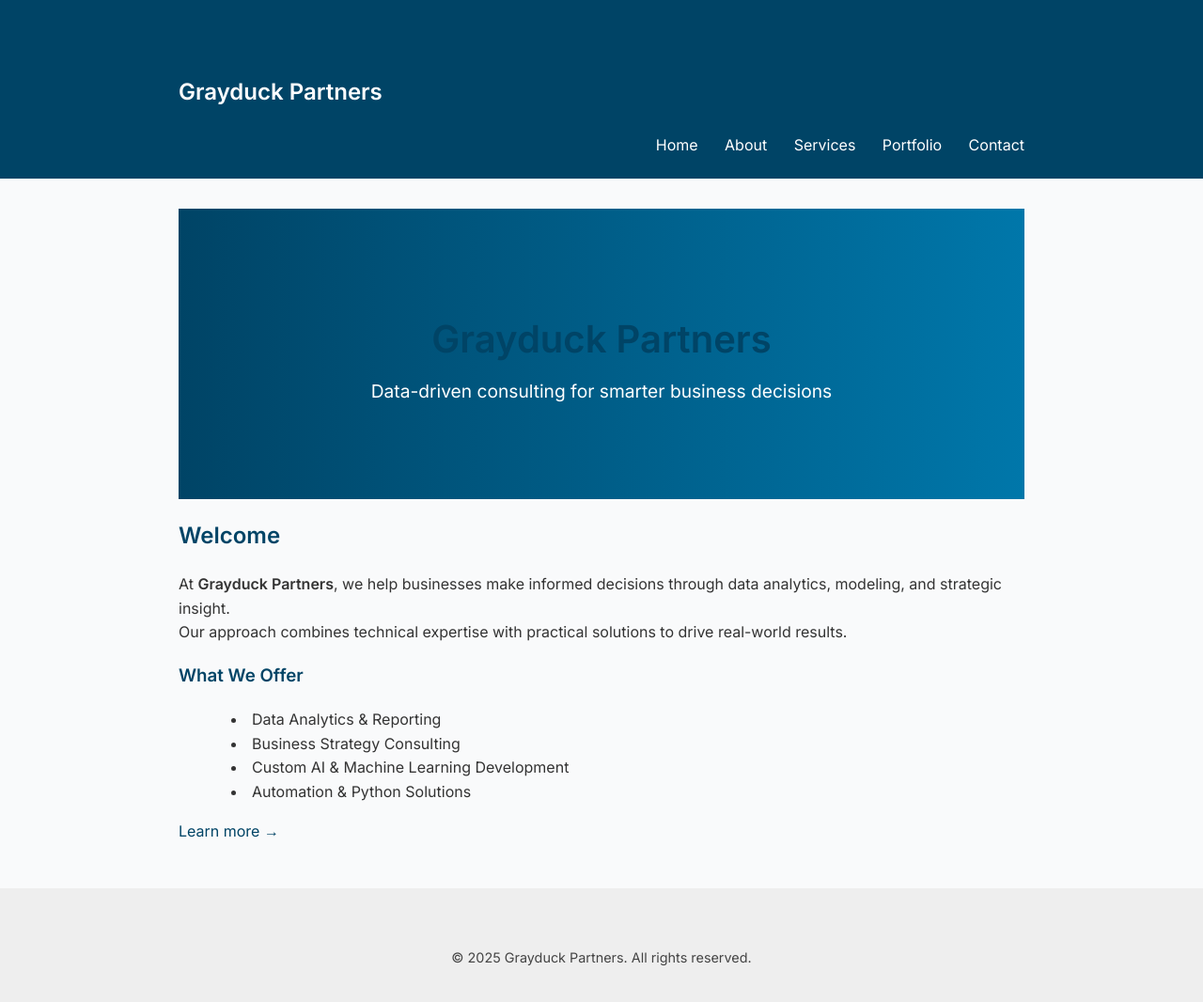
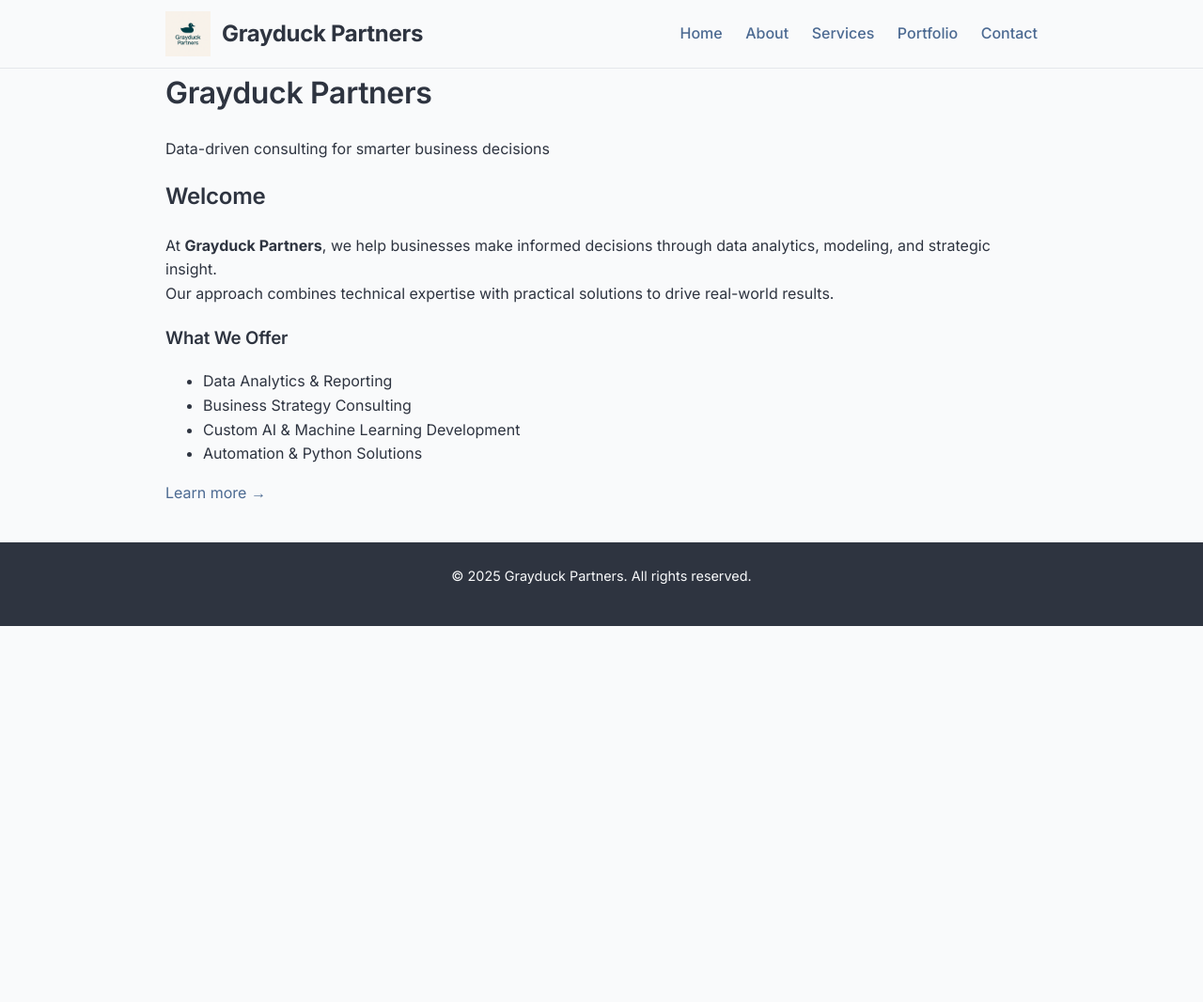
Before and after one commit to glenhanson/glenhanson.github.io, a Jekyll site: the page built from index.md, in a window 1280 px wide and 1093 px high. Shown: the top 1066 px of the window at 94% size. Built offline with Jekyll 4.4.1, drawn with Linux system fonts in a browser that asks for light colours.

Commit message:
progress

```diff
--- a/_includes/header.html
+++ b/_includes/header.html
@@ -1,6 +1,15 @@
 <header class="site-header">
-  <div class="container">
-    <h1 class="logo"><a href="/">{{ site.title }}</a></h1>
+  <div class="container" style="display: flex; align-items: center; justify-content: space-between;">
+
+    <!-- Logo + Title -->
+    <div style="display: flex; align-items: center; gap: 12px;">
+      <a href="/">
+        <img src="/images/grayduck_logo.png" alt="Grayduck Partners logo" style="height: 48px;">
+      </a>
+      <h1 class="logo" style="margin: 0;"><a href="/">{{ site.title }}</a></h1>
+    </div>
+
+    <!-- Navigation -->
     <nav class="nav">
       <a href="/">Home</a>
       <a href="/about">About</a>
@@ -8,5 +17,6 @@
       <a href="/portfolio">Portfolio</a>
       <a href="/contact">Contact</a>
     </nav>
+
   </div>
 </header>
--- a/_layouts/default.html
+++ b/_layouts/default.html
@@ -5,7 +5,7 @@
   <meta name="viewport" content="width=device-width, initial-scale=1.0">
   <title>{{ page.title }} | {{ site.title }}</title>
   <link rel="stylesheet" href="/css/style.css">
-  <link href="https://fonts.googleapis.com/css2?family=Inter:wght@400;600&display=swap" rel="stylesheet">
+  <link href="https://fonts.googleapis.com/css2?family=Inter:wght@400;500;600;700&display=swap" rel="stylesheet">
 </head>
 <body>
   {% include header.html %}
--- a/css/style.css
+++ b/css/style.css
@@ -1,89 +1,216 @@
-/* === Global Styles === */
-body {
-  font-family: 'Inter', Arial, sans-serif;
+/* =========================================================
+   GRAYDUCK PARTNERS — STYLE.CSS
+   Boutique Data Consultancy Theme
+   ========================================================= */
+
+/* -------------------------------
+   1. Brand Variables
+--------------------------------- */
+:root {
+  --grayduck-navy: #2E3440;
+  --grayduck-slate: #4C6A92;
+  --grayduck-sand: #E9D8A6;
+  --grayduck-light: #F9FAFB;
+  --grayduck-accent: #A3B9CC;
+  --grayduck-border: #E5E7EB;
+
+  --font-sans: "Inter", "Source Sans Pro", "Helvetica Neue", Arial, sans-serif;
+  --max-width: 960px;
+}
+
+/* -------------------------------
+   2. Global Reset + Typography
+--------------------------------- */
+* {
+  box-sizing: border-box;
+}
+
+html, body {
   margin: 0;
-  background-color: #f9fafb;
-  color: #333;
+  padding: 0;
+  background-color: var(--grayduck-light);
+  color: var(--grayduck-navy);
+  font-family: var(--font-sans);
   line-height: 1.6;
 }
 
-.container {
-  max-width: 900px;
-  margin: 0 auto;
-  padding: 2rem 1rem;
+img {
+  max-width: 100%;
+  height: auto;
+  display: block;
 }
 
-/* === Header === */
+h1, h2, h3, h4, h5, h6 {
+  color: var(--grayduck-navy);
+  font-weight: 600;
+  letter-spacing: -0.01em;
+  margin-top: 0;
+}
+
+p {
+  margin-top: 0;
+  margin-bottom: 1.2em;
+}
+
+a {
+  color: var(--grayduck-slate);
+  text-decoration: none;
+  transition: color 0.2s ease;
+}
+
+a:hover {
+  color: var(--grayduck-sand);
+}
+
+/* -------------------------------
+   3. Layout Containers
+--------------------------------- */
+.container {
+  max-width: var(--max-width);
+  margin: 0 auto;
+  padding: 0 16px;
+}
+
+/* -------------------------------
+   4. Header & Navigation
+--------------------------------- */
 .site-header {
-  background-color: #004466;
-  color: white;
-  padding: 1rem 0;
+  background-color: var(--grayduck-light);
+  border-bottom: 1px solid var(--grayduck-border);
+  padding: 12px 0;
+  position: sticky;
+  top: 0;
+  z-index: 100;
+}
+
+.site-header .container {
+  display: flex;
+  align-items: center;
+  justify-content: space-between;
+  flex-wrap: wrap;
+}
+
+.logo {
+  display: flex;
+  align-items: center;
+  gap: 12px;
 }
 
 .logo a {
-  color: white;
-  text-decoration: none;
-  font-weight: 600;
+  color: var(--grayduck-navy);
   font-size: 1.5rem;
-}
-
-.nav {
-  float: right;
+  font-weight: 700;
 }
 
 .nav a {
-  color: white;
-  text-decoration: none;
-  margin-left: 1.5rem;
+  margin-left: 20px;
   font-weight: 500;
 }
 
 .nav a:hover {
-  text-decoration: underline;
+  color: var(--grayduck-sand);
 }
 
-/* === Main Content === */
-h1, h2, h3 {
-  color: #004466;
+/* -------------------------------
+   5. Main Content
+--------------------------------- */
+main {
+  padding: 40px 0;
 }
 
-ul {
-  list-style: disc inside;
-  margin-left: 1rem;
+section {
+  margin-bottom: 60px;
 }
 
-a {
-  color: #004466;
-  text-decoration: none;
+/* Accent blockquote style */
+blockquote {
+  border-left: 4px solid var(--grayduck-sand);
+  padding-left: 16px;
+  color: var(--grayduck-slate);
+  font-style: italic;
 }
 
-a:hover {
-  text-decoration: underline;
+/* -------------------------------
+   6. Footer
+--------------------------------- */
+footer {
+  background-color: var(--grayduck-navy);
+  color: var(--grayduck-light);
+  text-align: center;
+  padding: 24px 0;
+  font-size: 0.9rem;
+  margin-top: 40px;
 }
 
-/* === Footer === */
-.site-footer {
-  background-color: #eee;
-  text-align: center;
-  padding: 1rem;
-  font-size: 0.9rem;
-  color: #444;
+footer a {
+  color: var(--grayduck-sand);
 }
 
-/* === Hero Section (optional for index page) === */
-.hero {
-  background: linear-gradient(to right, #004466, #0077aa);
+/* -------------------------------
+   7. Buttons
+--------------------------------- */
+button,
+a.button {
+  background-color: var(--grayduck-slate);
   color: white;
-  padding: 5rem 2rem;
-  text-align: center;
+  border: none;
+  padding: 10px 18px;
+  border-radius: 4px;
+  font-weight: 500;
+  cursor: pointer;
+  transition: background-color 0.2s ease;
 }
 
-.hero h1 {
-  font-size: 2.5rem;
-  margin-bottom: 0.5rem;
+button:hover,
+a.button:hover {
+  background-color: var(--grayduck-navy);
 }
 
-.hero p {
-  font-size: 1.2rem;
-  margin-top: 0;
+/* -------------------------------
+   8. Responsive Design
+--------------------------------- */
+@media (max-width: 700px) {
+  .site-header .container {
+    flex-direction: column;
+    align-items: flex-start;
+  }
+
+  .nav {
+    margin-top: 8px;
+  }
+
+  .nav a {
+    margin-left: 0;
+    margin-right: 16px;
+  }
 }
+
+/* -------------------------------
+   9. Optional: Dark Mode
+--------------------------------- */
+@media (prefers-color-scheme: dark) {
+  :root {
+    --grayduck-navy: #D8DEE9;
+    --grayduck-light: #2E3440;
+    --grayduck-border: #434C5E;
+  }
+
+  body {
+    background-color: var(--grayduck-light);
+    color: var(--grayduck-navy);
+  }
+
+  .site-header {
+    background-color: #3B4252;
+    border-color: var(--grayduck-border);
+  }
+
+  .logo a, .nav a {
+    color: var(--grayduck-navy);
+  }
+
+  footer {
+    background-color: #3B4252;
+    color: var(--grayduck-navy);
+  }
+}
```
Also changed, not shown: images/grayduck_logo.png (added).
